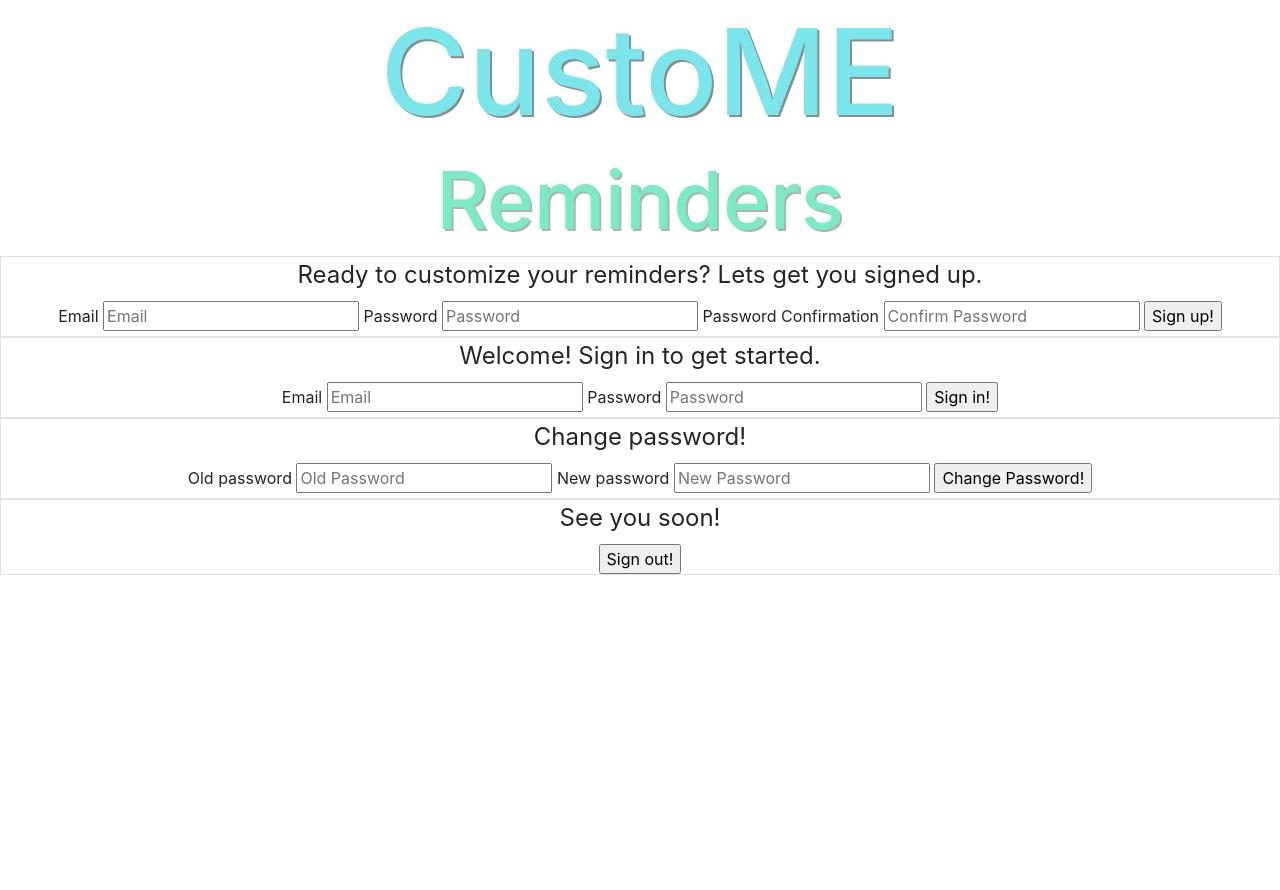
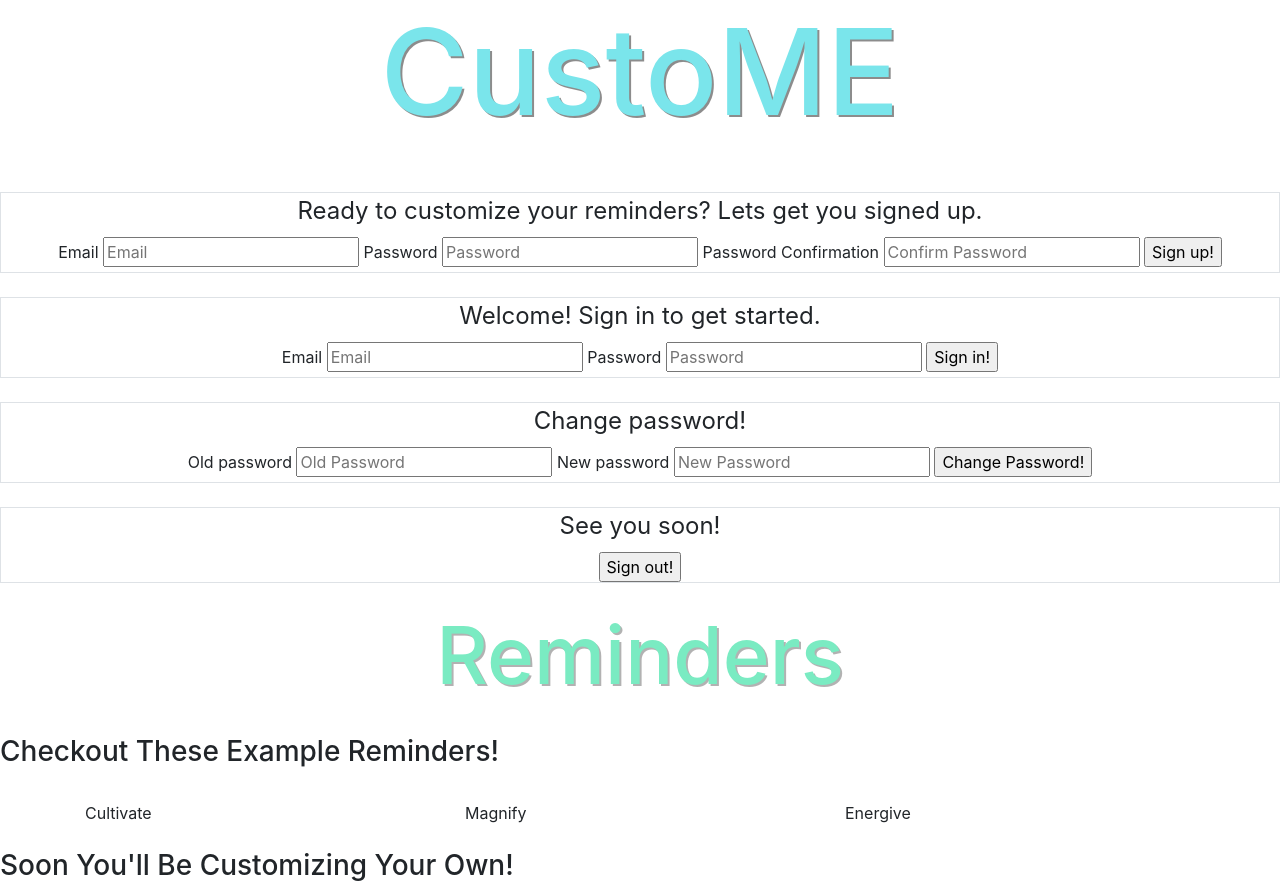
Before and after one commit to miriam-ogbamichael/custome-client, a website built with webpack: page index.html in a window 1280 px wide. Before the commit the page ends 800 px from the top, so only its background shows below. Built offline with nearby package versions, Linux system fonts and the light colour scheme.

Commit message:
Added div to show reminders section

```diff
--- a/index.html
+++ b/index.html
@@ -13,8 +13,8 @@
     </head>
 
     <body>
-      <h1>CustoME</h1>
-      <h2>Reminders</h2>
+      <h1>CustoME</h1><br>
+      <p id="message"> </p>
       <!-- Sign up section -->
       <section>
         <form id="sign-up-form" class="border">
@@ -33,7 +33,7 @@
             <input type="submit" value="Sign up!">
           </fieldset>
         </form>
-      </section>
+      </section><br>
       <!-- Sign in section -->
       <section>
         <form id="sign-in-form" class="border">
@@ -49,7 +49,7 @@
             <input type="submit" value="Sign in!">
           </fieldset>
         </form>
-      </section>
+      </section><br>
       <!-- Change password section -->
       <section>
         <form id="change-password-form" class="border">
@@ -65,7 +65,7 @@
             <input type="submit" value="Change Password!">
           </fieldset>
         </form>
-      </section>
+      </section><br>
       <!-- Sign out section -->
     <section>
       <form id="sign-out-form" class="border">
@@ -75,7 +75,27 @@
           <input id="sign-out-button" type="submit" name="Sign out!" value="Sign out!">
         </fieldset>
       </form>
+    </section><br>
+
+    <h2>Reminders</h2><br>
+    <section>
+        <h3>Checkout These Example Reminders!</h3><br>
+
+        <div id="reminder-form" class="container">
+  <div class="row">
+
+    <div id="Cultivate" class="col-sm">Cultivate</div>
+
+    <div id="Magnify" class="col-sm">Magnify</div>
+
+    <div id="Energive" class="col-sm">Energive</div>
+
+  </div>
+</div><br>
+
+      <h3>Soon You'll Be Customizing Your Own!</h3>
     </section>
+
     </body>
 
 </html>
```
